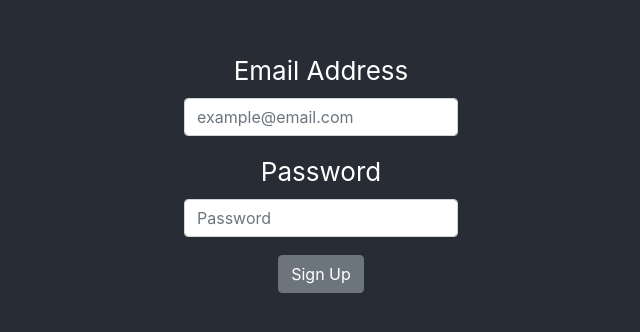
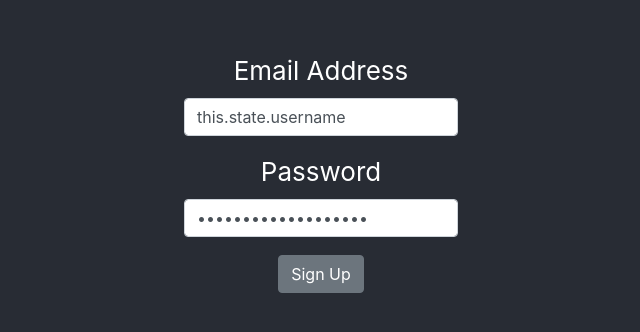
Before and after one commit to athrift/ClubCenter, a React (Create React App) app in the folder react-proj/: page / in a window 1280 px wide. Shown: the part 228-560 px from the top of the page, without its empty margins (319-959 px from the left). Built offline with nearby package versions, Linux system fonts and the light colour scheme.

Commit message:
Writing Functions to communicate with the server and client

```diff
--- a/react-proj/src/App.js
+++ b/react-proj/src/App.js
@@ -1,23 +1,80 @@
 import React from 'react';
-import logo from './logo.svg';
+import axios from 'axios';
+import logo, { ReactComponent } from './logo.svg';
 import './App.css';
 import { Container, Row, Col, Button, Form } from 'react-bootstrap'
 import 'bootstrap/dist/css/bootstrap.min.css'
 
-function App() {
+import './App.css';
+
+class App extends React.Component {
+
+  state = {
+    username: '',
+    password: '',
+    // posts: []
+  };
+
+  // Function which handles the user input
+  // i.e when user inputs the username and password
+
+  // handleChange = ({ target }) => {
+  //   const { name, value } = target;
+  //   this.setState({ [name]: value });
+  // };
+
+  handleChange = (event) => {
+    const target = event.target;
+    const name = target.name;
+    const value = target.value;
+    this.setState({
+      [name]: value
+    });
+
+  };
+
+  // Function which handles the chnages when the Submit Button is clicked
+  submit = (event) => {
+    event.preventDefault();
+
+    const payload = {
+      username: this.state.username,
+      password: this.state.password
+    };
+
+    // Sending the data from the html form to the server
+    axios({
+      url: '/api/save',
+      method: 'POST',
+      data: payload
+    })
+      .then(() => {
+        console.log('Data has been sent to the server');
+        this.resetUserInputs();
+        this.getBlogPost();
+      })
+      .catch(() => {
+        console.log('Internal server error');
+      });;
+  };
+
+  render() {
+
+    console.log('State: ', this.state);
+
     return (
       <div className="App">
         <header className="App-header">
           {/* <Container> */}
-        <Form>
+          <Form onSubmit={this.submit}>
             <Form.Group controlId="FormEmail">
               <Form.Label>Email Address</Form.Label>
-            <Form.Control type="email" placeholder="example@email.com" />
+              <Form.Control type="email" placeholder="example@email.com" value="this.state.username" onChange={this.handleChange} />
               {/* <Form.Text className="text-muted"></Form.Text> */}
             </Form.Group>
             <Form.Group controlId="FormPassword">
               <Form.Label>Password</Form.Label>
-            <Form.Control type="password" placeholder="Password" />
+              <Form.Control type="password" placeholder="Password" value="this.state.password" onChange={this.handleChange} />
             </Form.Group>
             <Button variant="secondary" type="submit">Sign Up</Button>
           </Form>
@@ -27,4 +84,6 @@ function App() {
     );
   }
 
+}
+
 export default App;
```
Lines whose indentation alone changed are shown as unchanged.
